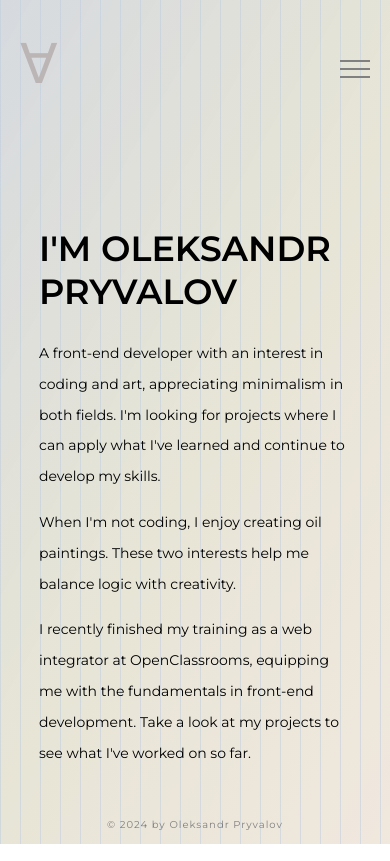
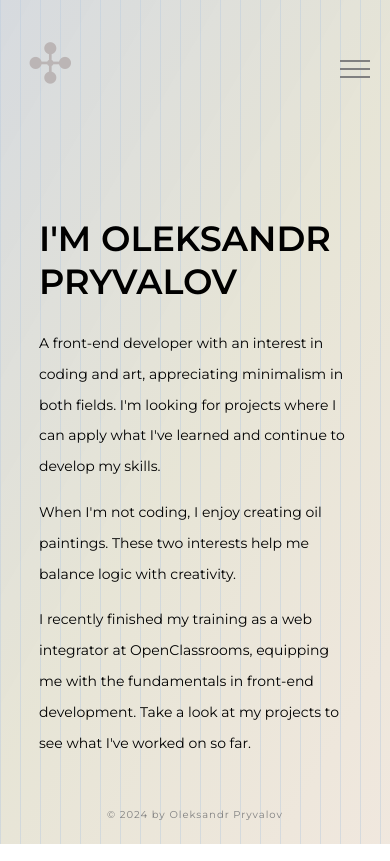
Before and after one commit to multumInParvo/my-portfolio, a React (Create React App) app: page / in a window 390 px wide. Built offline with nearby package versions, Linux system fonts and the light colour scheme.

Commit message:
changed logo

```diff
--- a/src/components/Header/Header.jsx
+++ b/src/components/Header/Header.jsx
@@ -29,8 +29,8 @@ function Header() {
 
     return (
         <nav>
-            <Link to="/" className='for-all-symbol'>
-                ∀
+            <Link to="/" className='asterisk-symbol'>
+            ✣
             </Link>
             <div className="menu">
                 <Link to="/about" className='menu-links'>ABOUT</Link>
--- a/src/components/Header/Header.scss
+++ b/src/components/Header/Header.scss
@@ -7,7 +7,7 @@ nav {
   width: 70%;
   padding: 70px 15% 50px 15%;
 
-  .for-all-symbol {
+  .asterisk-symbol {
     display: flex;
     align-items: center;
     font-size: 55px;
@@ -64,7 +64,8 @@ nav {
 
 @media (max-width: 768px) {
   nav {
-    padding: 30px 20px;
+    width: 86%;
+    padding: 30px 7% 20px 7%;
     flex-direction: column;
     align-items: start;
     justify-content: center;
```
